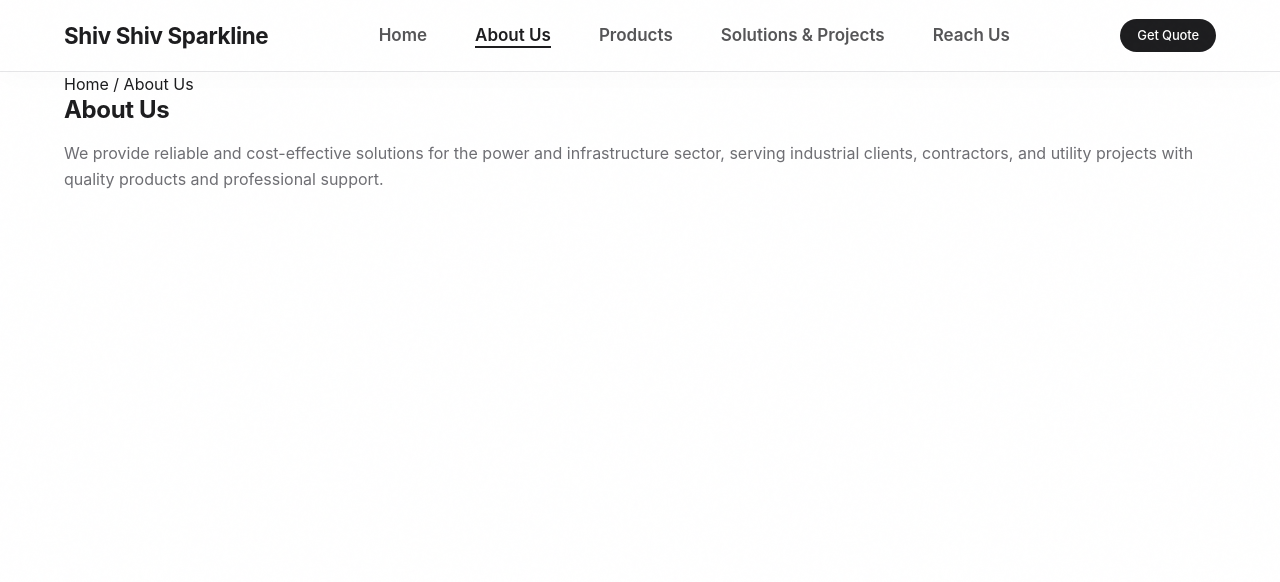
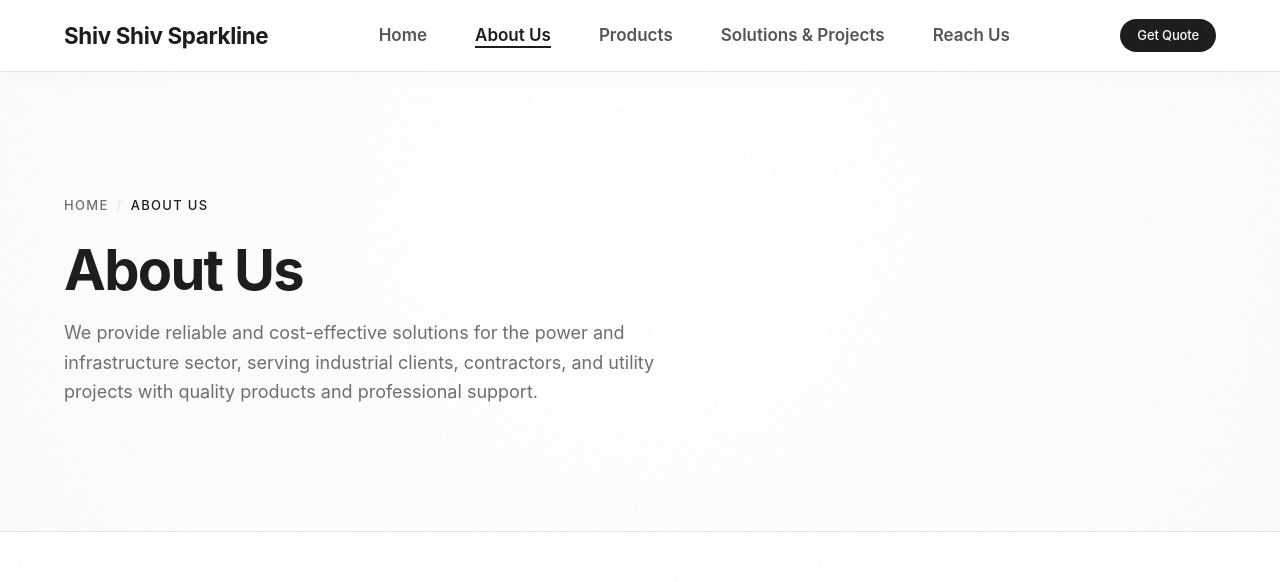
Before and after one commit to theprocesswallah-prog/SSSPARKLINE-WEBSITE, a plain HTML site: page about.html in a window 1280 px wide. Shown: the top 582 px of the page. Drawn offline with Linux system fonts and the light colour scheme.

Commit message:
Update style.css

```diff
--- a/css/style.css
+++ b/css/style.css
@@ -248,6 +248,63 @@
 /* Generous whitespace spacing replacing traditional heavy dividers */
 .section-premium {
     padding: 120px 0; /* Massive vertical workspace rhythm */
+}
+
+/* Premium Restored About Page Hero Styles */
+.about-page-hero {
+    position: relative;
+    width: 100%;
+    height: 460px; /* Securely inside the 420-500px range */
+    display: flex;
+    align-items: center;
+    background: radial-gradient(circle at 50% 30%, #FFFFFF 0%, #FAFAFA 100%);
+    border-bottom: 1px solid var(--border-color);
+    overflow: hidden;
+}
+
+.breadcrumb {
+    display: flex;
+    align-items: center;
+    gap: 8px;
+    font-size: 0.8125rem;
+    font-weight: 500;
+    text-transform: uppercase;
+    letter-spacing: 0.1em;
+    color: var(--text-secondary);
+    margin-bottom: 24px;
+}
+
+.breadcrumb-link {
+    transition: var(--transition-fast);
+}
+
+.breadcrumb-link:hover {
+    color: var(--accent-color);
+}
+
+.breadcrumb-separator {
+    color: var(--border-color);
+}
+
+.breadcrumb-current {
+    color: var(--text-primary);
+}
+
+.hero-title-main {
+    font-size: 3.5rem;
+    font-weight: 700;
+    letter-spacing: -0.03em;
+    line-height: 1.1;
+    color: var(--text-primary);
+    margin-bottom: 16px;
+}
+
+.hero-intro-text {
+    font-size: 1.125rem;
+    line-height: 1.65;
+    color: var(--text-secondary);
+    max-width: 650px;
+    margin-bottom: 0;
 }
 
 .about-hero {
```
